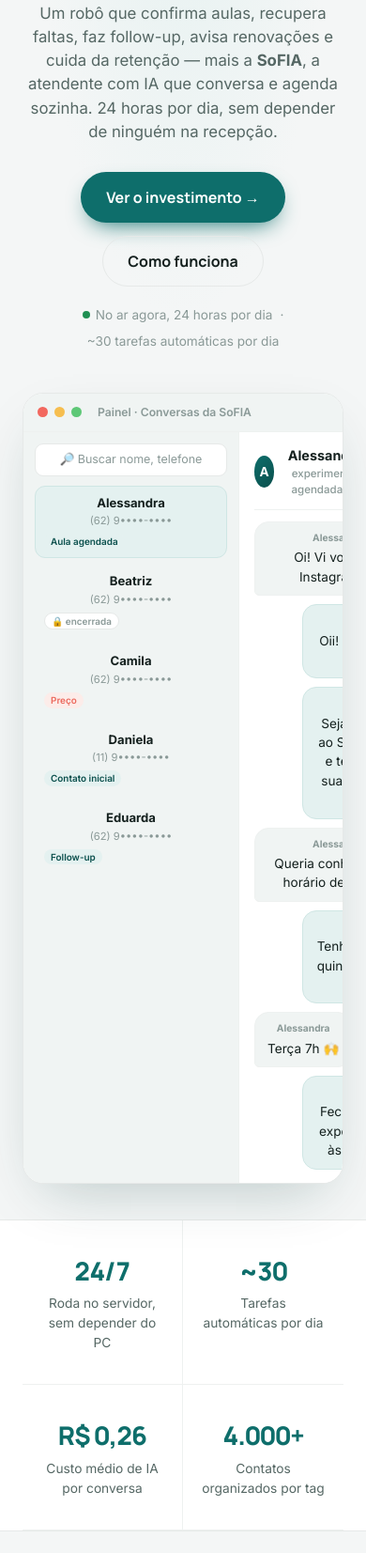
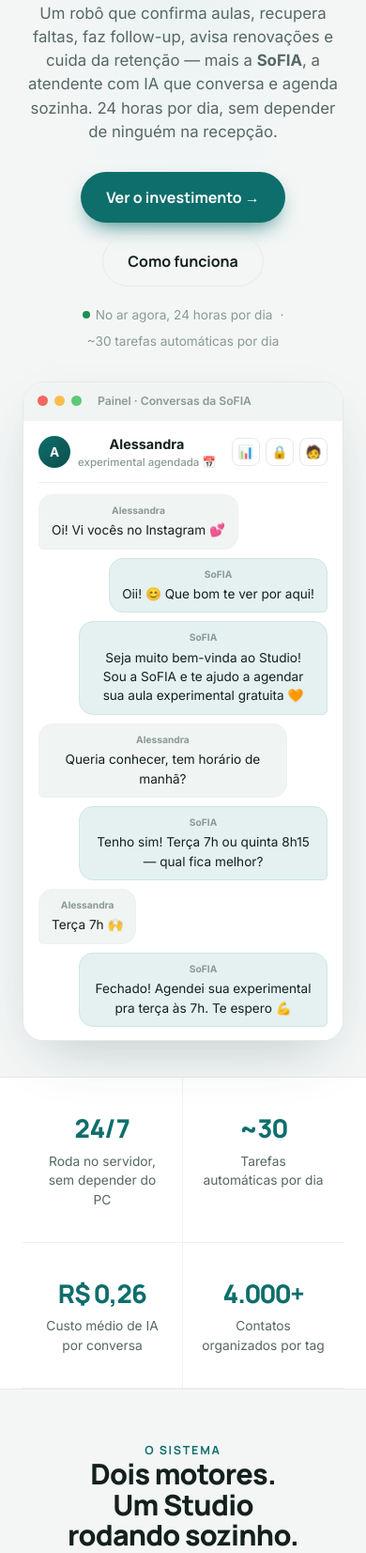
Before and after one commit to rrabadan86/SF-Chat_Experimental-Mensagens, a Flask app: page /manual in a window 390 px wide. Shown: the part 305-1958 px from the top of the page at 94% size. Run offline with Flask 3, Linux system fonts and the light colour scheme.

Commit message:
/manual: corrige mockups estourando a largura no celular
O print de Conversas (2 colunas) espremia o chat e cortava as mensagens
no mobile. Agora, no celular: mostra só a conversa (esconde a lista
lateral), tiles de custo em 2 colunas, tag dos contatos desce pra baixo
do nome, e as abas do painel rolam. Espelho idêntico ao repo do form.

Co-Authored-By: Claude Opus 4.8 <noreply@anthropic.com>
Claude-Session: https://claude.ai/code/session_015TTSt7TGwbyy5y2rhojFLo

```diff
--- a/Experimental/src/agendamento_evo/formulario_web/templates/manual.html
+++ b/Experimental/src/agendamento_evo/formulario_web/templates/manual.html
@@ -267,6 +267,25 @@
 
   footer{padding:44px 0 60px;text-align:center;color:var(--faint);font-size:.86rem}
   footer .logo{justify-content:center;margin-bottom:12px;color:var(--ink)}
+
+  /* ── MOBILE: mockups não podem estourar a largura ── */
+  @media(max-width:640px){
+    .hero-shot{margin-top:32px}
+    /* o print de Conversas é 2 colunas (lista + chat); no celular a lista
+       lateral não cabe — mostramos só a conversa, que é o que importa. */
+    .chat{grid-template-columns:1fr}
+    .chat .side{display:none}
+    .chat .main{min-height:360px}
+    .bub{max-width:86%}
+    /* tiles de custo: 4 → 2 colunas */
+    .tiles{grid-template-columns:1fr 1fr}
+    /* contatos: a tag desce pra baixo do nome em vez de espremer a linha */
+    .ct{flex-wrap:wrap}
+    .ct .tg{margin-left:46px;margin-top:2px}
+    /* barra de abas do painel rola em vez de empurrar a largura */
+    .ptabs{flex-wrap:nowrap;overflow-x:auto}
+    .ptab{flex:none}
+  }
 
   .reveal{opacity:0;transform:translateY(22px);transition:opacity .7s ease, transform .7s ease}
   .reveal.in{opacity:1;transform:none}
```
